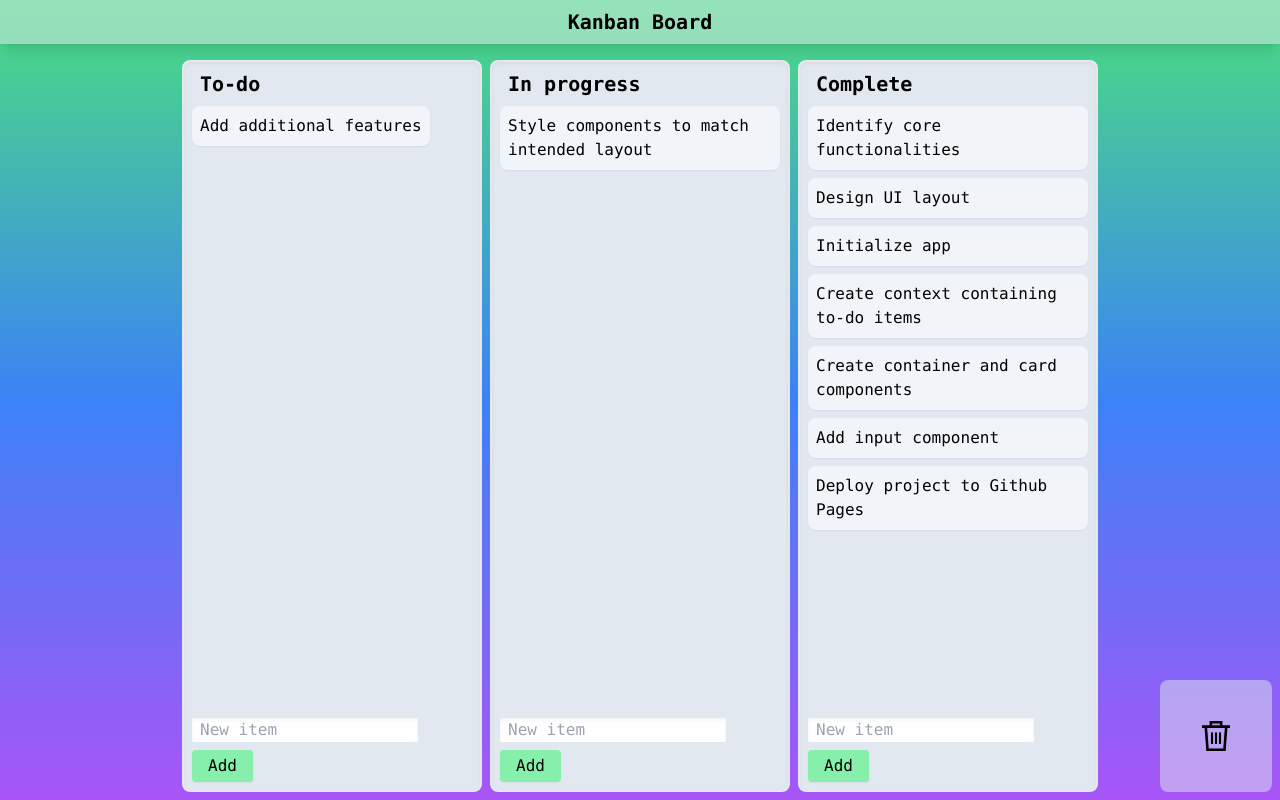
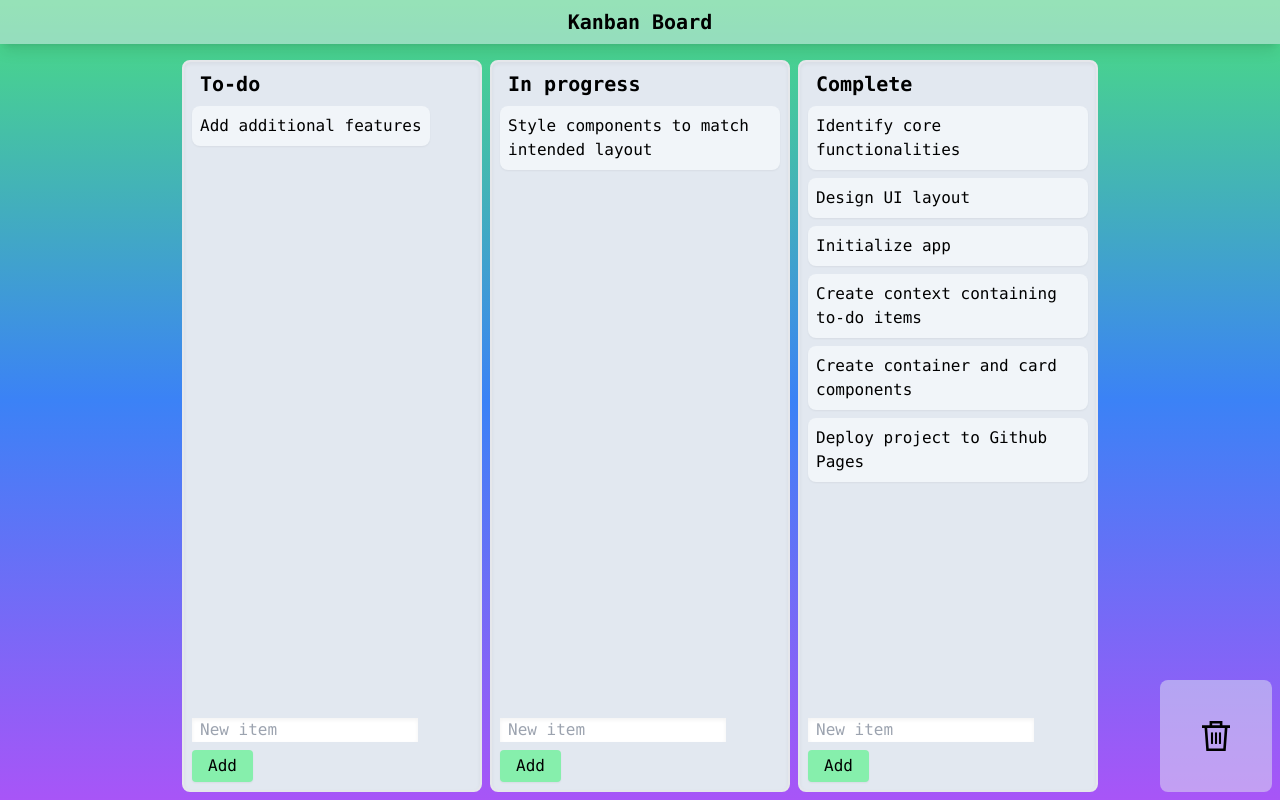
Before and after one commit to macrobee/kanbanboard, a React (Create React App) app: page / in a window 1280 px wide. Built offline with nearby package versions, Linux system fonts and the light colour scheme.

Commit message:
changed dummy data to make more room when the app starts

```diff
--- a/public/index.html
+++ b/public/index.html
@@ -39,5 +39,6 @@
       To begin the development, run `npm start` or `yarn start`.
       To create a production bundle, use `npm run build` or `yarn build`.
     -->
+    <script id="DragDropTouch" src="https://bernardo-castilho.github.io/DragDropTouch/DragDropTouch.js"></script>
   </body>
 </html>
--- a/src/contexts/itemsListContext.jsx
+++ b/src/contexts/itemsListContext.jsx
@@ -11,8 +11,7 @@ const containerLists = {
     { text: "Initialize app", id: "3" },
     { text: "Create context containing to-do items", id: "4" },
     { text: "Create container and card components", id: "5" },
-    { text: "Add input component", id: "6" },
-    { text: "Deploy project to Github Pages", id:"9"},
+    { text: "Deploy project to Github Pages", id:"6"},
   ],
 };
 
```
